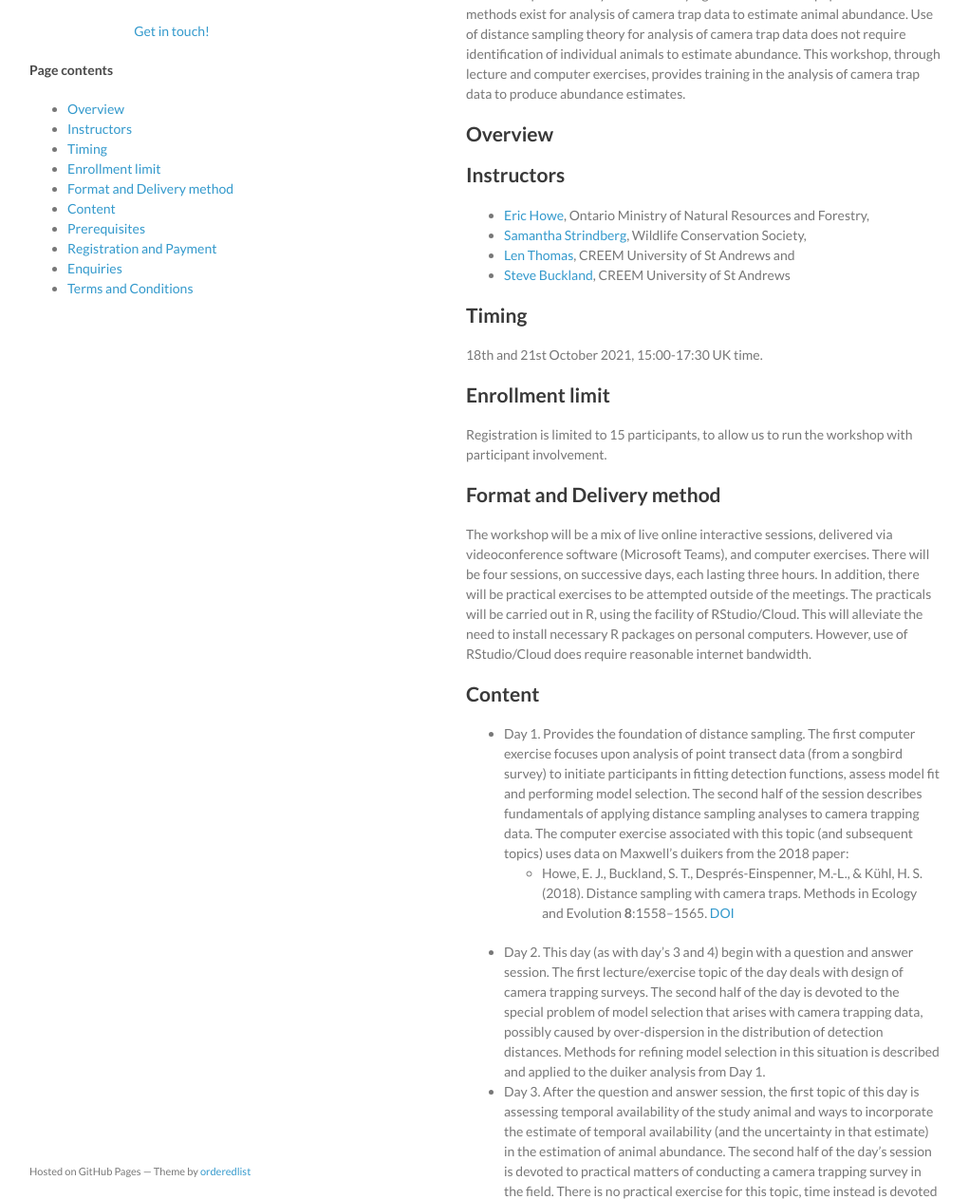
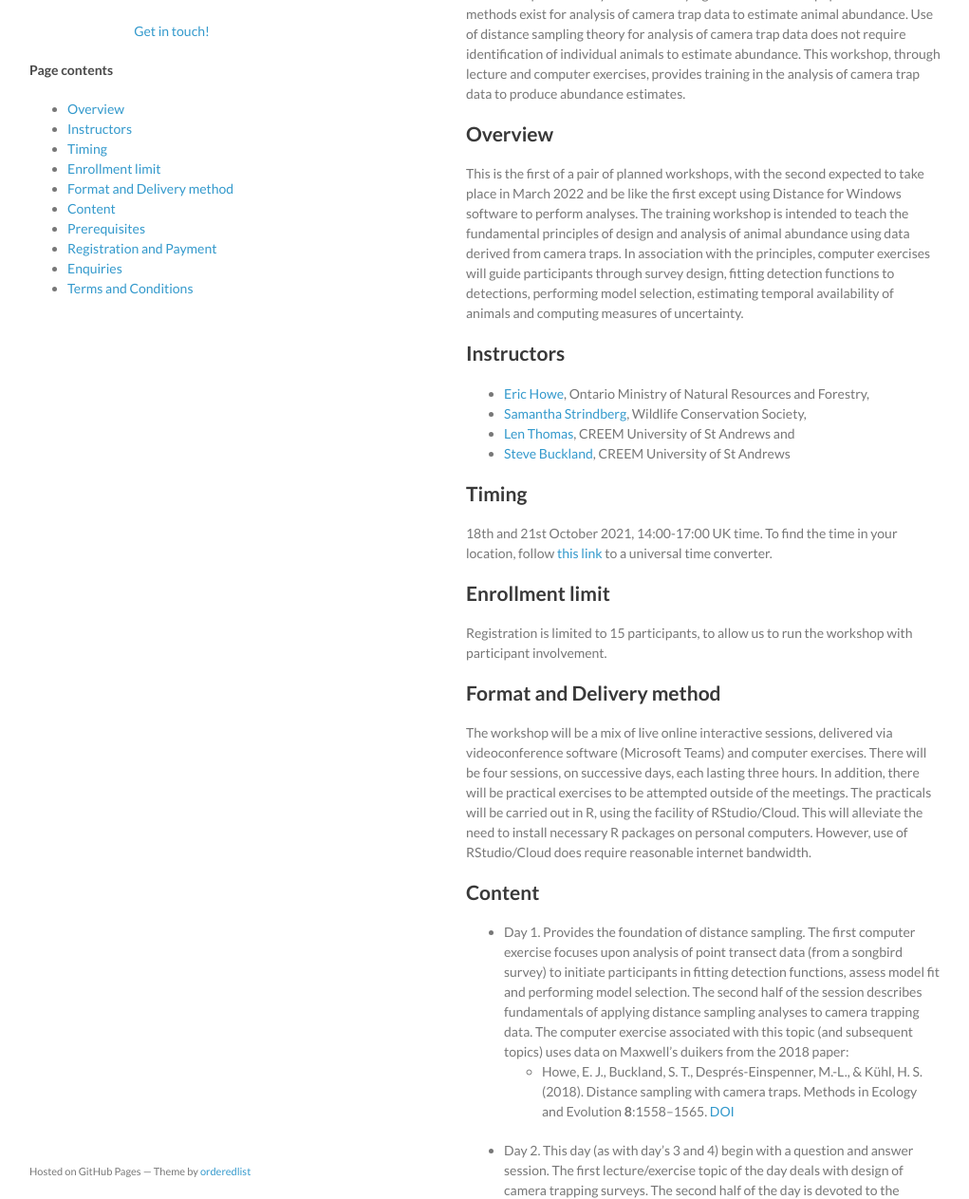
Before and after one commit to distanceworkshops/distanceworkshops.github.io, a Jekyll site: the page built from CTDS-Oct2021.md, in a window 1280 px wide and 1400 px high, cut to the strip 137-1400 px from the top of the window. Shown: the whole strip at 95% size, without its empty margins (129-1150 px from the left). Built offline with Jekyll 4.4.1, drawn with Linux system fonts in a browser that asks for light colours; some of the changed text lies outside the part shown.

Commit message:
Update CTDS-Oct2021.md

```diff
--- a/CTDS-Oct2021.md
+++ b/CTDS-Oct2021.md
@@ -10,7 +10,7 @@ Camera traps are widely used for studying terrestrial animal populations.  Sever
 
 ## Overview
 
-
+This is the first of a pair of planned workshops, with the second expected to take place in March 2022 and be like the first except using Distance for Windows software to perform analyses.  The training workshop is intended to teach the fundamental principles of design and analysis of animal abundance using data derived from camera traps.  In association with the principles, computer exercises will guide participants through survey design, fitting detection functions to detections, performing model selection, estimating temporal availability of animals and computing measures of uncertainty.
 
 ## Instructors
 
@@ -21,7 +21,7 @@ Camera traps are widely used for studying terrestrial animal populations.  Sever
 
 ## Timing
 
-18th and 21st October 2021, 15:00-17:30 UK time.
+18th and 21st October 2021, 14:00-17:00 UK time.  To find the time in your location, follow [this link](https://www.timeanddate.com/worldclock/fixedtime.html?msg=Analysis+of+camera+trap+data+using+distance+sampling+training+workshop+&iso=20211018T14&p1=3853&ah=3) to a universal time converter.
 
 ## Enrollment limit
 
@@ -29,7 +29,7 @@ Registration is limited to 15 participants, to allow us to run the workshop with
 
 ## Format and Delivery method
 
-The workshop will be a mix of live online interactive sessions, delivered via videoconference software (Microsoft Teams), and computer exercises.   There will be four sessions, on successive days, each lasting three hours. In addition, there will be practical exercises to be attempted outside of the meetings.  The practicals will be carried out in R, using the facility of RStudio/Cloud.  This will alleviate the need to install necessary R packages on personal computers.  However, use of RStudio/Cloud does require reasonable internet bandwidth.
+The workshop will be a mix of live online interactive sessions, delivered via videoconference software (Microsoft Teams) and computer exercises.   There will be four sessions, on successive days, each lasting three hours. In addition, there will be practical exercises to be attempted outside of the meetings.  The practicals will be carried out in R, using the facility of RStudio/Cloud.  This will alleviate the need to install necessary R packages on personal computers.  However, use of RStudio/Cloud does require reasonable internet bandwidth.
 
 ## Content
 
```
Also changed, not shown: other parts of CTDS-Oct2021.md (+1 -1 lines).
